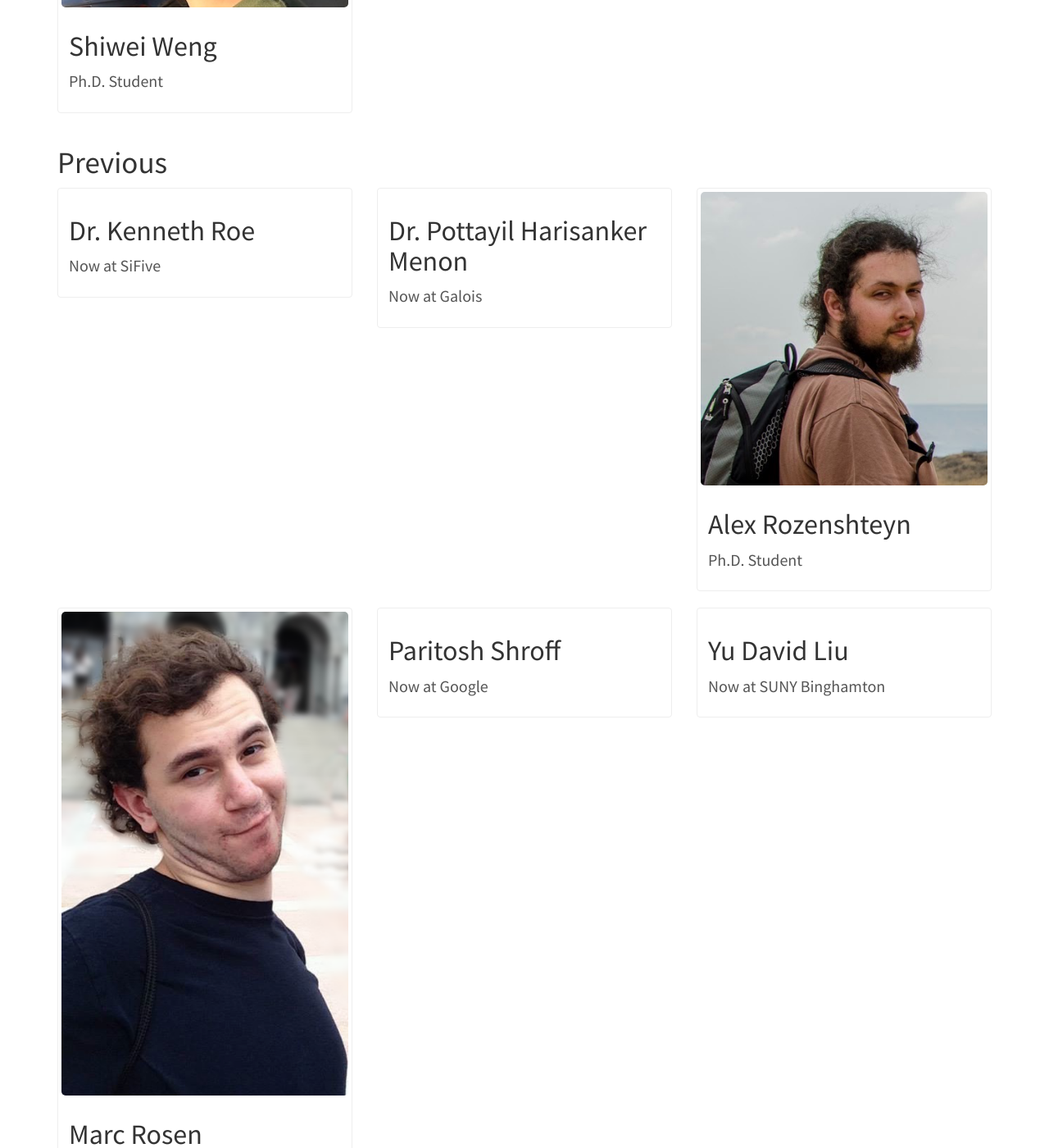
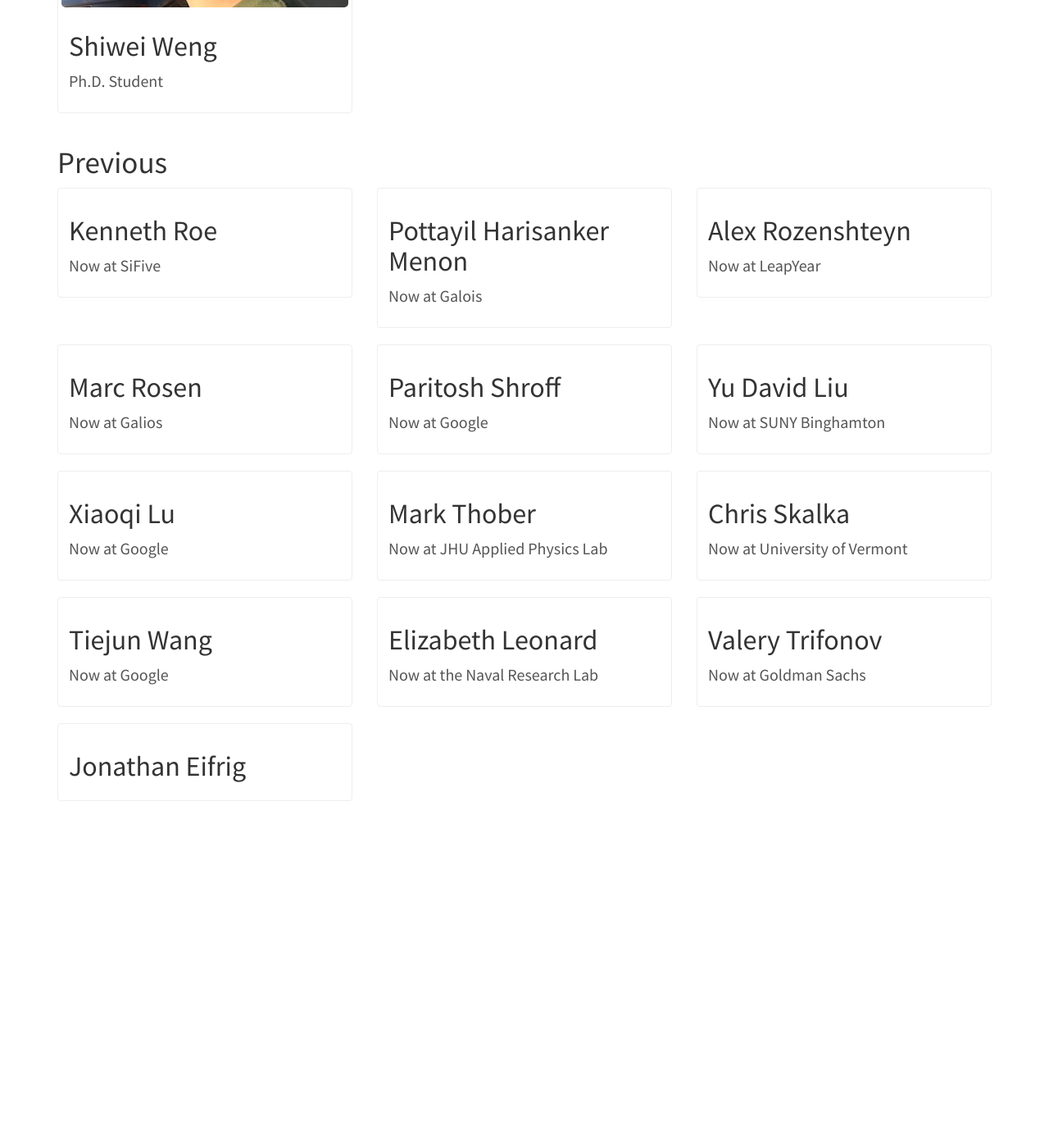
Before and after one commit to JHU-PL-Lab/www-pl-lab, a Jekyll site: the page built from members/members.html, in a window 1280 px wide and 1400 px high, scrolled down 1086 px. Shown: the whole window at 82% size. Built offline with Jekyll 4.4.1, drawn with Linux system fonts in a browser that asks for light colours; after the commit the page ends 2143 px from its top, so only the background shows below that; some of the changed text lies outside the part shown.

Commit message:
add pl2 adjust avatars

```diff
--- a/_data/courses.yml
+++ b/_data/courses.yml
@@ -1,5 +1,8 @@
 - title: "Principles of Programming Languages"
   link: "https://pl.cs.jhu.edu/pl/"
 
+- title: "Principles of Programming Languages II"
+  link: "https://pl.cs.jhu.edu/pl2/"
+
 - title: "Object-Oriented Software Engineering"
   link: "https://pl.cs.jhu.edu/oose/"
--- a/_data/members.yml
+++ b/_data/members.yml
@@ -26,23 +26,21 @@
   category_title: "Previous"
   members:
 
-    - name: "Dr. Kenneth Roe"
+    - name: "Kenneth Roe"
       description: "Now at SiFive"
       link: "//www.cs.jhu.edu/~roe/"
 
-    - name: "Dr. Pottayil Harisanker Menon"
+    - name: "Pottayil Harisanker Menon"
       description: "Now at Galois"
       link: "//www.cs.jhu.edu/~hmenon/"
 
     - name: "Alex Rozenshteyn"
-      description: "Ph.D. Student"
+      description: "Now at LeapYear"
       link: "//www.cs.jhu.edu/~arozens/"
-      avatar: "/members/avatars/alex-rozenshteyn.jpg"
 
     - name: "Marc Rosen"
-      description: "Undergraduate Student"
+      description: "Now at Galios"
       link: "//github.com/maz"
-      avatar: "/members/avatars/marc-rosen.png"
 
     - name: "Paritosh Shroff"
       description: "Now at Google"
```
